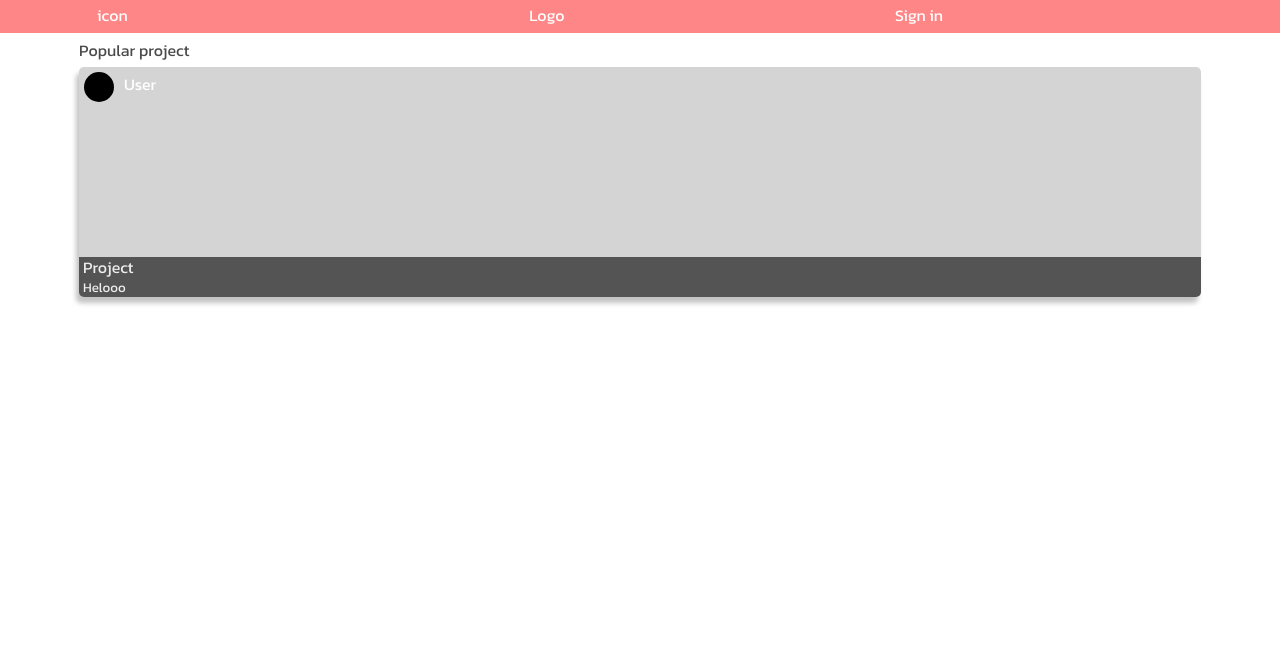
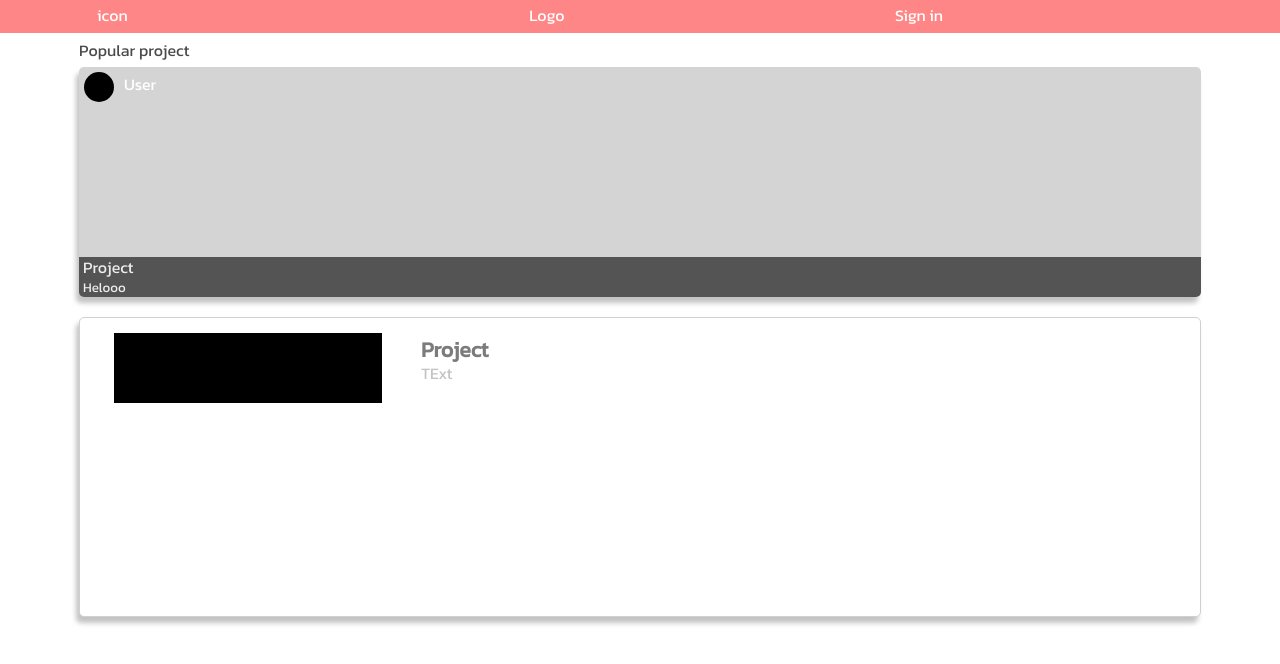
Before and after one commit to Atiprometis/firedreamproject, a React (Create React App) app: page / in a window 1280 px wide. Shown: the top 664 px of the page. Built offline with nearby package versions, Linux system fonts and the light colour scheme.

Commit message:
add projectviewmore  and project

```diff
--- /dev/null
+++ b/src/component/Project.js
@@ -0,0 +1,29 @@
+import React from 'react';
+import '../css/project.css';
+
+class Project extends React.Component {
+  constructor() {
+    super();
+  }
+  render() {
+    return (
+
+      <div className="wapper-pj">
+          <div className="wapper-pj-1">
+            <div className="wapper-box-1">
+              <div className="pj-img" />
+            </div>
+            <section className="wapper-box-2">
+              <h1 className="project-font">Project</h1>
+              <p className="content-font">TExt</p>
+            </section>
+          </div>
+
+        </div>
+
+    );
+  }
+}
+
+
+export default Project;
--- /dev/null
+++ b/src/component/ProjectViewmore.js
@@ -0,0 +1,19 @@
+import React from 'react';
+import '../css/projectviewmore.css';
+import Project from '../component/Project';
+
+class ProjectViewmore extends React.Component {
+  constructor() {
+    super();
+  }
+  render() {
+    return (
+      <div className="bord">
+        <Project />
+      </div>
+    );
+  }
+}
+
+
+export default ProjectViewmore;
--- /dev/null
+++ b/src/css/project.css
@@ -0,0 +1,56 @@
+/* .bord{
+    height: 300px;
+    width: 100%;
+    background-color: rgb(255, 255, 255);
+    border-radius: 5px ;
+    border: 0.5px solid #D0D0D0;
+    box-shadow: -3px 6px 5px  #C3C3C3;
+    font-family: 'Kanit', sans-serif;
+    color: #7B7B7B;
+    margin-top: 20px;
+}
+.wapper-pj{
+    height: 190px;
+    width: 100%;
+
+
+} */
+
+.wapper-pj-1{
+    width: 100%;
+    height: 70px;
+
+    margin-top: 15px;
+    margin-bottom: 15px;
+}
+.wapper-box-1{
+    width: 30%;
+    height: 70px;
+
+    float: left;
+
+}
+.pj-img{
+    width: 80%;
+    height: 70px;
+    background-color: #000;
+    margin-left: 10%;
+    margin-right: 10%;
+}
+.wapper-box-2{
+    width: 70%;
+    height: 70px;
+
+    float: left;
+    padding: 5px;
+}
+.project-font{
+    font-size: 16pt;
+    font-weight: bold;
+    color: #7B7B7B;
+}
+.content-font{
+    font-size: 12pt;
+    font-weight: 300;
+    color: #C3C3C3;
+}
--- /dev/null
+++ b/src/css/projectviewmore.css
@@ -0,0 +1,55 @@
+.bord{
+    height: 300px;
+    width: 100%;
+    background-color: rgb(255, 255, 255);
+    border-radius: 5px ;
+    border: 0.5px solid #D0D0D0;
+    box-shadow: -3px 6px 5px  #C3C3C3;
+    font-family: 'Kanit', sans-serif;
+    color: #7B7B7B;
+    margin-top: 20px;
+}
+.wapper-pj{
+    height: 190px;
+    width: 100%;
+
+
+}
+
+.wapper-pj-1{
+    width: 100%;
+    height: 70px;
+
+    margin-top: 15px;
+    margin-bottom: 15px;
+}
+.wapper-box-1{
+    width: 30%;
+    height: 70px;
+
+    float: left;
+
+}
+.pj-img{
+    width: 80%;
+    height: 70px;
+    background-color: #000;
+    margin-left: 10%;
+    margin-right: 10%;
+}
+.wapper-box-2{
+    width: 70%;
+    height: 70px;
+
+    float: left;
+    padding: 5px;
+}
+.project-font{
+    font-size: 16pt;
+    font-weight: bold;
+}
+.content-font{
+    font-size: 12pt;
+    font-weight: 300;
+    color: #C3C3C3;
+}
--- a/src/pages/Home.js
+++ b/src/pages/Home.js
@@ -3,6 +3,7 @@ import '../css/home.css';
 
 import HeaderPages from '../component/HeaderPages';
 import Popular from '../component/Popular';
+import ProjectViewmore from '../component/ProjectViewmore';
 
 class Home extends React.Component {
   render() {
@@ -15,6 +16,7 @@ class Home extends React.Component {
           <p className="font-p">Popular project</p>
 
           <Popular />
+          <ProjectViewmore />
         </div>
       </div>
     );
```
